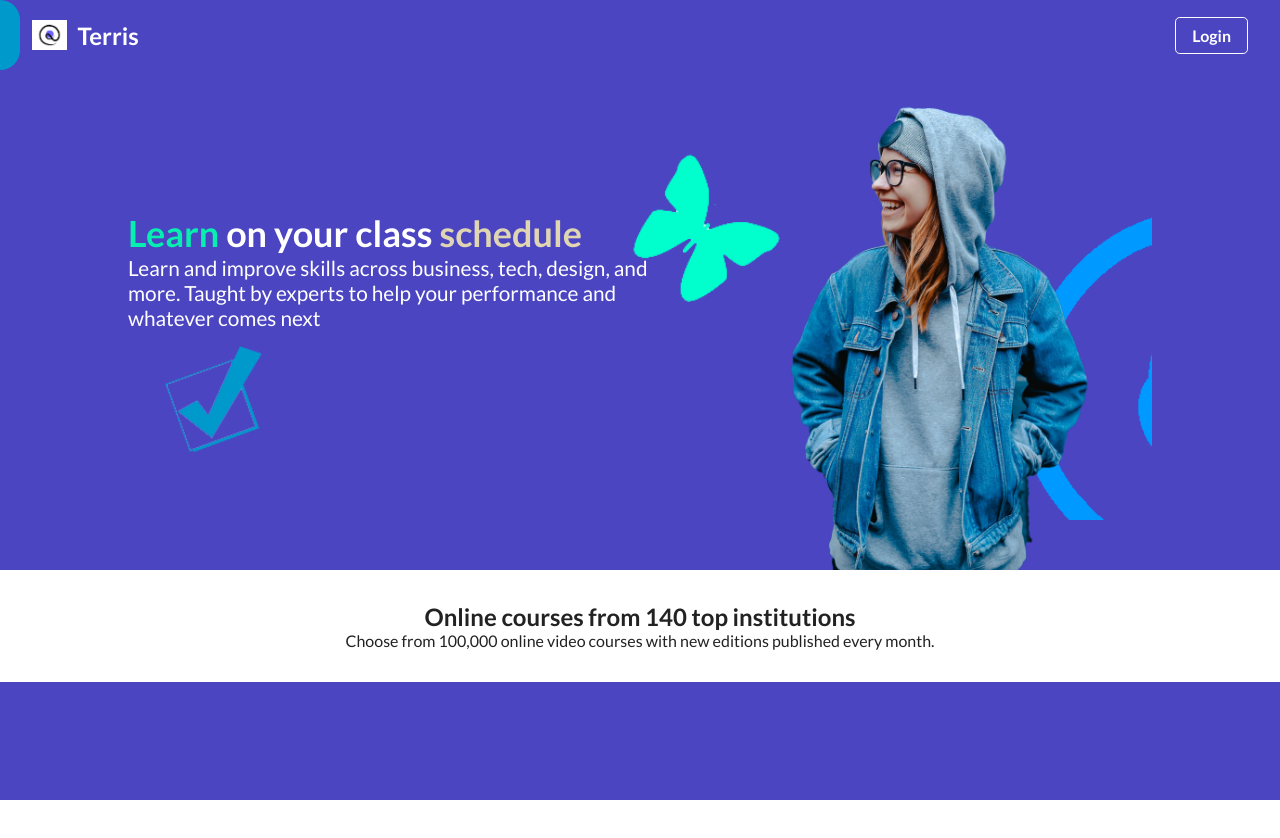
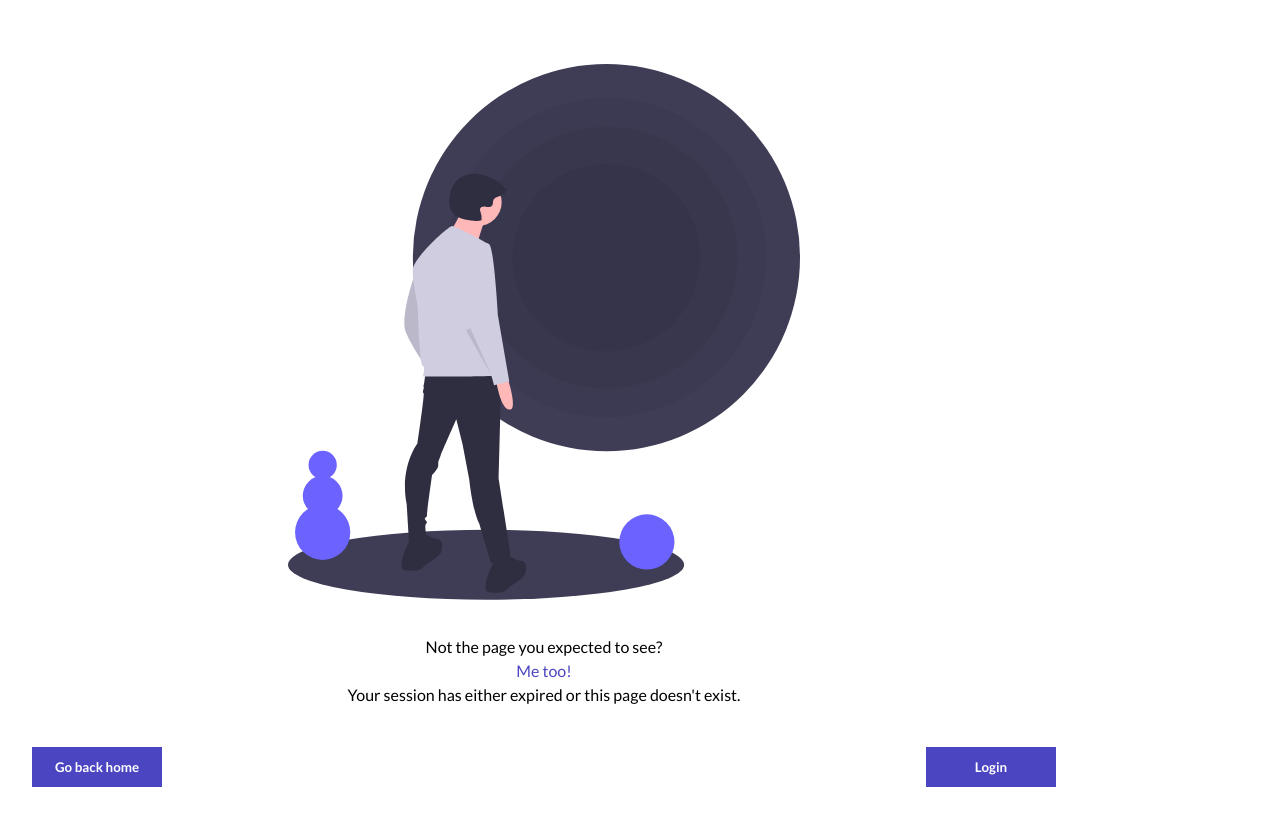
Before and after one commit to Jeyvers/06-kodec-router-n-firebase, a React (Create React App) app: page / in a window 1280 px wide. Shown: the top 838 px of the page. Before the commit the page ends 800 px from the top, so only its background shows below. Built offline with nearby package versions, Linux system fonts and the light colour scheme.

Commit message:
Still fixing gh-errors

```diff
--- a/src/App.js
+++ b/src/App.js
@@ -24,7 +24,7 @@ function App() {
   return !user ? (
     <div className='App'>
       <Routes>
-        <Route path='/' element={<Home />} />
+        <Route path='/06-kodec-router-n-firebase' element={<Home />} />
         <Route
           path='/login'
           element={<Login error={error} runError={runError} />}
```
